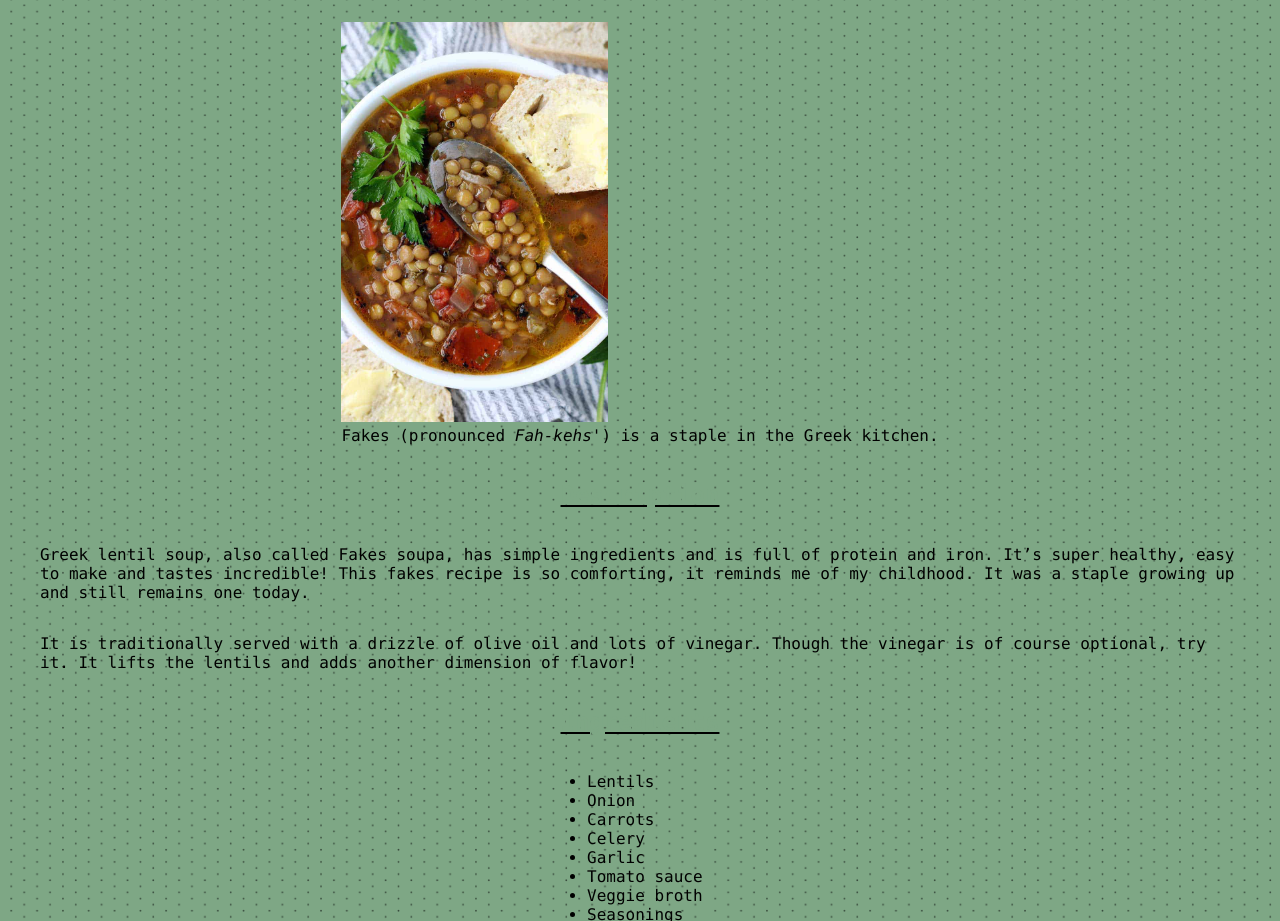
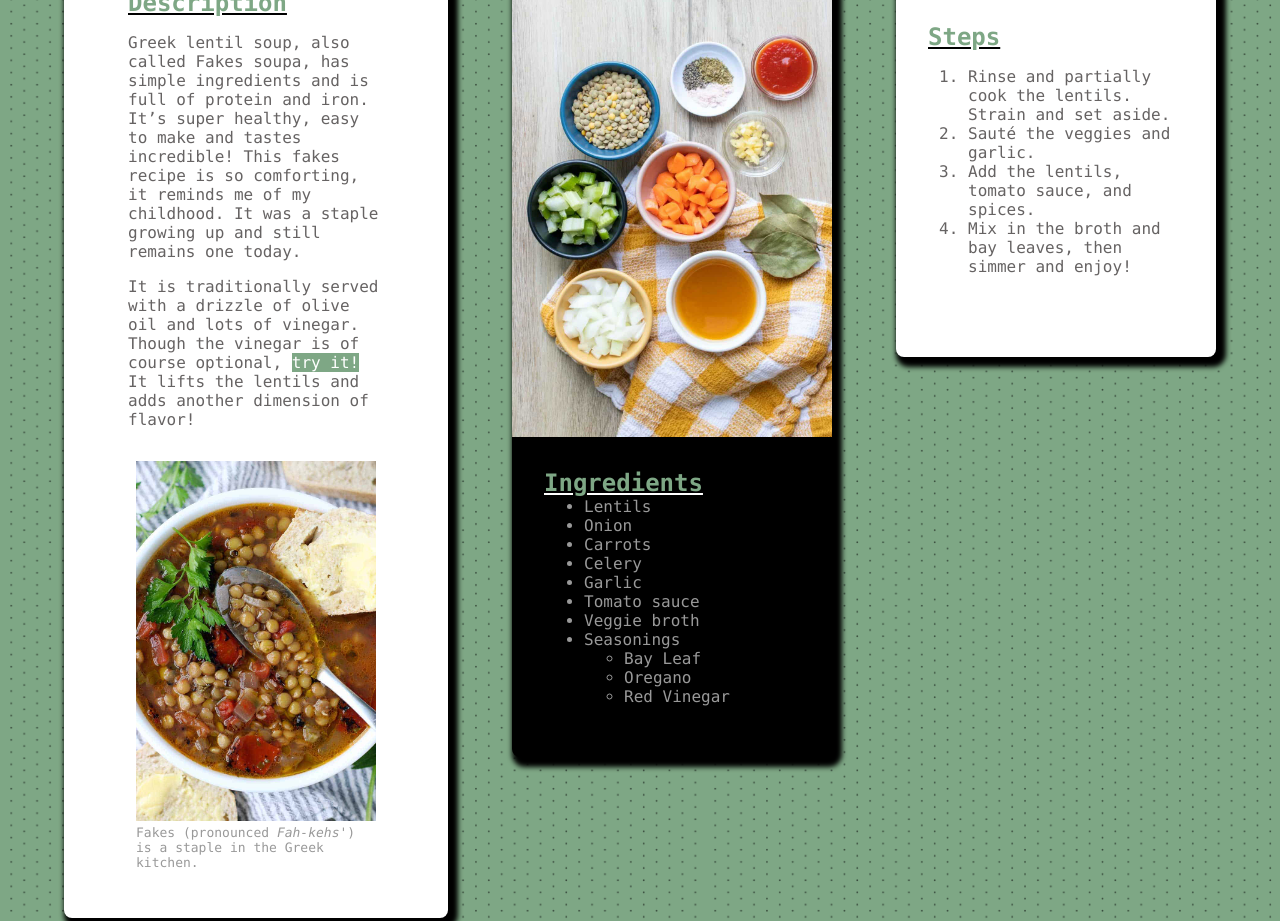
Before and after one commit to mossbutter/odin-recipes, a plain HTML site: page recipes/lentil-soup.html in a window 1280 px wide. Shown: the part 115-1036 px from the top of the page. Drawn offline with nearby package versions, Linux system fonts and the light colour scheme; files that its build step writes are made by us from their sources.

Commit message:
Change CSS path

```diff
--- a/recipes/lentil-soup.html
+++ b/recipes/lentil-soup.html
@@ -1,39 +1,57 @@
+
 <!DOCTYPE html>
 <html lang="en">
       <head>
             <meta charset="UTF-8">
             <meta http-equiv="X-UA-Compatible" content="IE=edge">
             <meta name="viewport" content="width=device-width, initial-scale=1.0">
-    <title>Lentil Soup</title>
-    <link rel="stylesheet" href="../stylesheets/style.css">
+            <title>sassractice</title>
+            <link rel="stylesheet" href="../CSS/style.css">
+            <link rel="icon" type="image/png" href="favicon.ico">
+
       </head>
+<body>
+    <main>
 
-<body>
 
-    <h1>Lentil Soup</h1>
+<!-- INTRO/DESCRIPTION -->
+        <section class="intro card">
 
+              <div class="card_description card_content">
+                <h2 class="card_title">Description</h2>
+                    <p>Greek lentil soup, also called Fakes soupa, has simple ingredients and is full of protein and iron. It’s super healthy,
+                    easy to make and tastes incredible! This fakes recipe is so comforting, it reminds me of my childhood. It was a staple growing up and still remains one today.</p>
+
+                    <p>It is traditionally served with a drizzle of olive oil and lots of vinegar. Though the vinegar is of course optional,
+                       <span class="text_highlight">try it!</span> It lifts the lentils and adds another dimension of flavor!</p>
+              </div>
+
+<!-- INTRO IMAGE WITH CAPTION-->
             <figure>
                  <img
                    src="../images/greek-lentil-soup.jpg"
                    alt="a bowl of lentil stew with feta cheese on top"
                   height="400" />
-        <figcaption>Fakes (pronounced <em>Fah-kehs'</em>) is a staple in the Greek kitchen.</figcaption>
+                 <figcaption style="color: #999; font-size: 13px;">Fakes (pronounced <em>Fah-kehs'</em>) is a staple in the Greek kitchen.</figcaption>
              </figure>
+        </section>
 
-    <h2>Description</h2>
+<!-- INGREDIENTS -->
+        <section class="ingred card card_dark">
 
-    <p>Greek lentil soup, also called Fakes soupa, has simple ingredients and is full of protein and iron. It’s super healthy,
-        easy to make and tastes incredible! This fakes recipe is so comforting, it reminds me of my childhood. It was a staple growing up and still remains one today.</p>
+          <img
+          src="../images/greek-lentil-ingred.jpg"
+          alt="a spread of greek lentil soup ingredients on a table"
+          height="400" />
 
-    <p>It is traditionally served with a drizzle of olive oil and lots of vinegar. Though the vinegar is of course optional,
-        try it. It lifts the lentils and adds another dimension of flavor!</p>
 
-    <h2>Ingredients</h2>
+            <div class="card_content">
+              <h2 class="card_title">Ingredients</h2>
                     <ul>
                       <li>Lentils </li>
                       <li>Onion</li>
-            <li>Carrots </li>
-            <li>Celery </li>
+                      <li>Carrots</li>
+                      <li>Celery</li>
                       <li>Garlic</li>
                       <li>Tomato sauce</li>
                       <li>Veggie broth</li>
@@ -45,18 +63,31 @@
                         </ul>
                     </li>
                 </ul>
-        <img
-            src="../images/greek-lentil-ingred.jpg"
-            alt="a spread of greek lentil soup ingredients on a table"
-            height="400" />
+            </div>
 
-    <h3>Steps</h3>
+        </section>
+
+<!-- STEPS -->
+            <section class="steps card">
+
+                  <div class="card_content">
+                    <h2 class="card_title">Steps</h2>
                     <ol>
                         <li>Rinse and partially cook the lentils. Strain and set aside.</li>
                         <li>Sauté the veggies and garlic.</li>
                         <li>Add the lentils, tomato sauce, and spices.</li>
                         <li>Mix in the broth and bay leaves, then simmer and enjoy!</li>
                         </ol>
-Source cover photo: https://www.bowlofdelicious.com/greek-lentil-soup-faki/
+                  </div>
+
+            </section>
+
+
+</main>
+<!-- FOOTER -->
+            <footer>
+            Source: <span class="foot-link"><a href="https://github.com/mossbutter" target="_blank">Mossbutter</a></span>&#128012;
+            </footer>
+
 </body>
 </html>
```
Also changed, not shown: recipes/rizogalo.html (+2 -2 lines), recipes/youvetsi.html (+1 -1 lines). Lines whose indentation alone changed are shown as unchanged.
